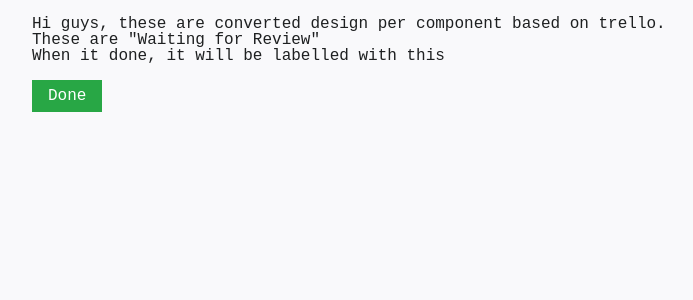
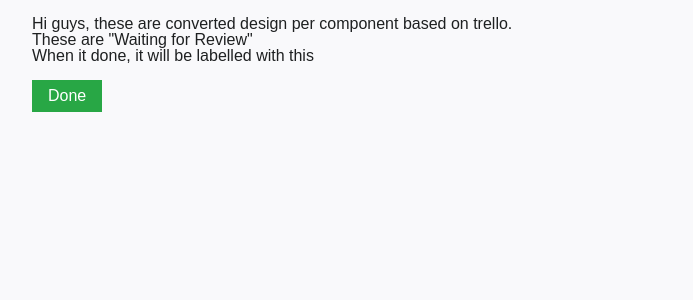
Before and after one commit to eighthijr/labelleescape, a Jekyll site: the page built from index.html, in a window 1280 px wide. Shown: the top 300 px of the page, without its empty margins (144-837 px from the left). Built offline with Jekyll 4.4.1, drawn with Linux system fonts in a browser that asks for light colours.

Commit message:
Update labelleescape.scss

```diff
--- a/_sass/labelleescape.scss
+++ b/_sass/labelleescape.scss
@@ -56,7 +56,7 @@
   @extend .wrapper;
   padding: $spacer;
 
-  font-family: monospace;
+  font-family: sans-serif;
 }
 
 $white: #fff;
```
